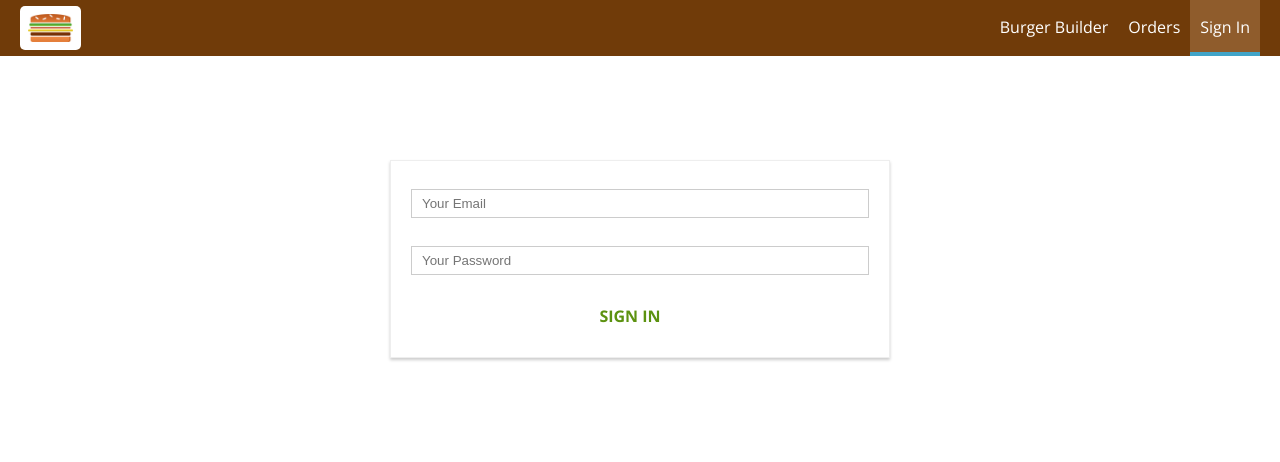
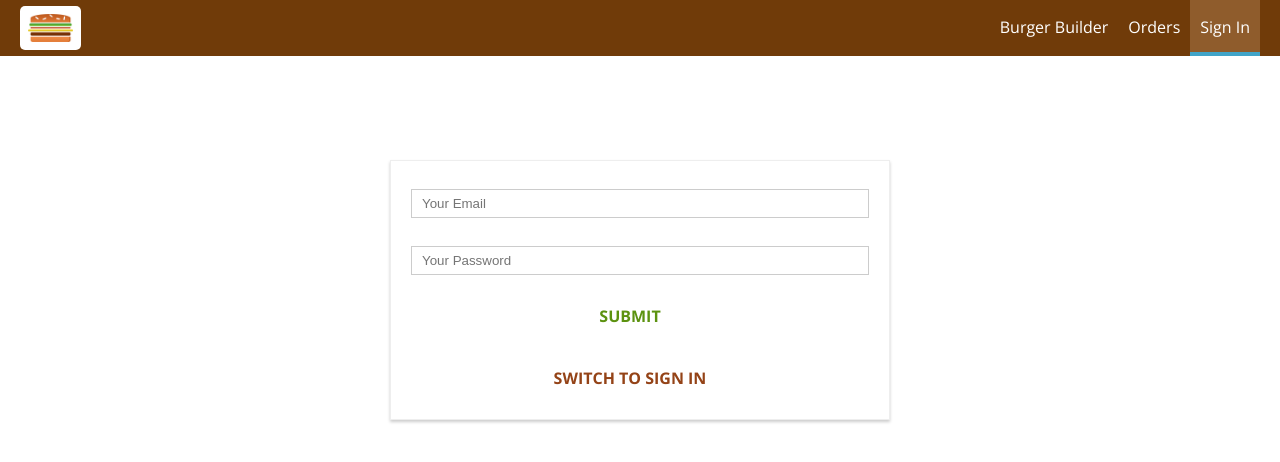
Before and after one commit to Aseelaldallal/burger-builder, a React app: page /auth in a window 1280 px wide. Shown: the top 462 px of the page. Built offline with nearby package versions, Linux system fonts and the light colour scheme.

Commit message:
sign in vs sign up

```diff
--- a/src/containers/Auth/Auth.js
+++ b/src/containers/Auth/Auth.js
@@ -37,7 +37,8 @@ class Auth extends Component {
                 valid: false,
                 touched: false
             }
-        }
+        },
+        registerMode: true
     }
 
     checkValidity = (value, rules) => {
@@ -82,7 +83,15 @@ class Auth extends Component {
 
     submitHandler = (event) => {
         event.preventDefault();
-        this.props.authenticate(this.state.controls.email.value, this.state.controls.password.value);
+        this.props.authenticate(this.state.controls.email.value, this.state.controls.password.value, this.state.registerMode);
+    }
+
+    swithAuthModeHandler = () => {
+        this.setState(prevState=> {
+            return {
+                registerMode: !prevState.registerMode
+            }
+        })
     }
 
     render() {
@@ -102,8 +111,11 @@ class Auth extends Component {
             <div className={classes.Auth}>
                 <form onSubmit={this.submitHandler}>
                     {formElements}
-                    <Button btnType="Success"> SIGN IN </Button>
+                    <Button btnType="Success"> SUBMIT </Button>
                 </form>
+                <Button
+                    clicked={this.swithAuthModeHandler}
+                    btnType="Danger"> SWITCH TO {this.state.registerMode ? 'SIGN IN' : 'REGISTER'}</Button>
             </div>
         );
     };
@@ -112,7 +124,7 @@ class Auth extends Component {
 
 export const mapDispatchToProps = dispatch => {
     return {
-        authenticate: (email, password) => dispatch(actions.auth(email,password))
+        authenticate: (email, password, registerMode) => dispatch(actions.auth(email,password, registerMode))
     }
 }
 
--- a/src/store/actions/auth.js
+++ b/src/store/actions/auth.js
@@ -24,7 +24,7 @@ export const authFail = (error) => {
     };
 }
 
-export const auth = (email, password) => {
+export const auth = (email, password, registerMode) => {
     return dispatch => {
         dispatch(authStart());
         const authData = {
@@ -32,15 +32,17 @@ export const auth = (email, password) => {
             password: password,
             returnSecureToken: true
         }
-        axios.post('https://www.googleapis.com/identitytoolkit/v3/relyingparty/signupNewUser?key=AIzaSyDW0dC5k_vp5-UHmLZnzqPQLuh9aLnO40k', authData)
+        let url = 'https://www.googleapis.com/identitytoolkit/v3/relyingparty/signupNewUser?key=AIzaSyDW0dC5k_vp5-UHmLZnzqPQLuh9aLnO40k';
+        if(!registerMode) {
+            url = 'https://www.googleapis.com/identitytoolkit/v3/relyingparty/verifyPassword?key=AIzaSyDW0dC5k_vp5-UHmLZnzqPQLuh9aLnO40k';
+        }
+        axios.post(url, authData)
         .then(response => {
             console.log(response);
             dispatch(authSuccess(response.data));
         })
         .catch(err=> {
-            console.log("FAIL");
             console.log(err);
-            console.log(err.message);
             dispatch(authFail(err));
         })
     }
```
